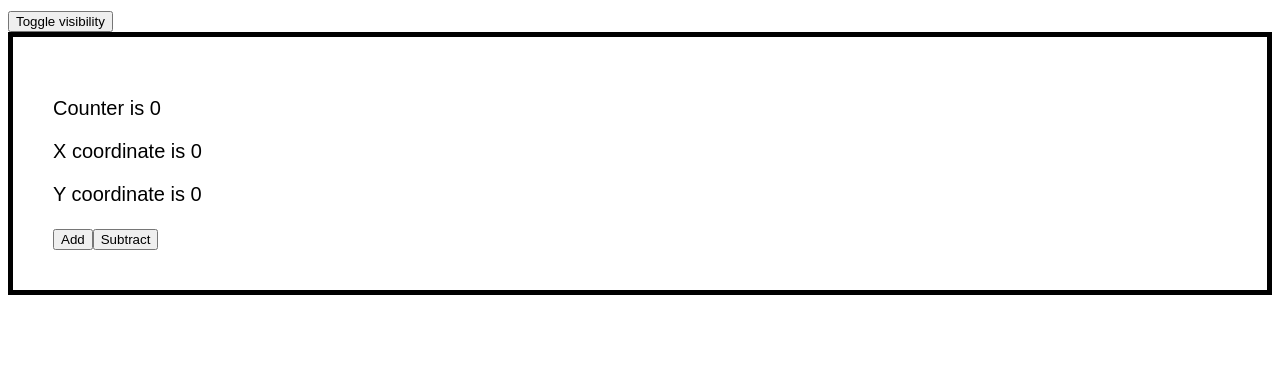
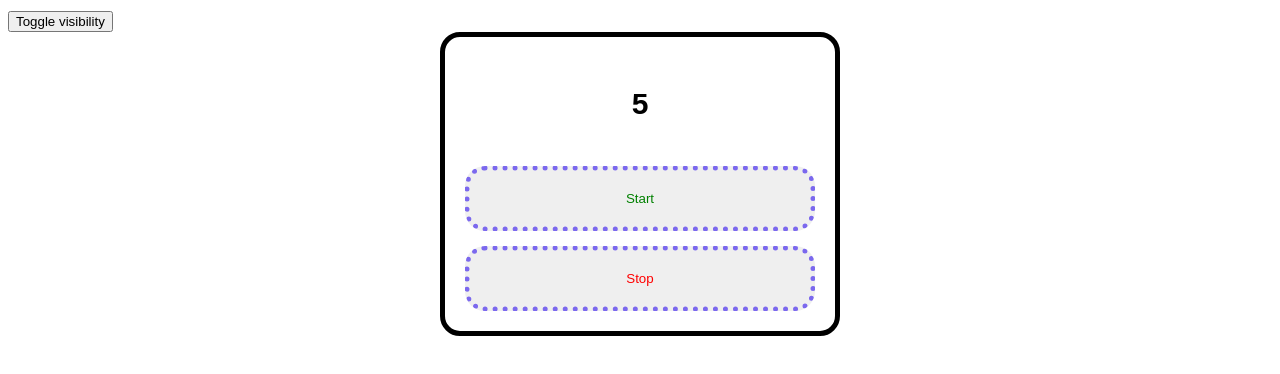
Before and after one commit to Makskuh/fe-2023-1-react-app, a React (Create React App) app: page / in a window 1280 px wide. Shown: the top 374 px of the page. Built offline with nearby package versions, Linux system fonts and the light colour scheme.

Commit message:
Refactor StopWatch to functtional components

```diff
--- a/src/App.js
+++ b/src/App.js
@@ -1,6 +1,7 @@
 import React, { useState } from 'react';
 import Counter from 'components/Counter';
 import CONSTANTS from './constants';
+import StopWatch from 'components/StopWatch';
 
 function App() {
   const [user, setUser] = useState({
@@ -10,7 +11,7 @@ function App() {
     imageSrc: 'picture.jpeg',
   });
   const [theme, setTheme] = useState(CONSTANTS.THEMES.DARK);
-  const [isVisible, setIsVisible] = useState(true);
+  const [isVisible, setIsVisible] = useState(false);
 
   const toggleVisibility = () => {
     setIsVisible(!isVisible);
@@ -22,6 +23,7 @@ function App() {
         <button onClick={toggleVisibility}>Toggle visibility</button>
       </div>
       {isVisible && <Counter />}
+      <StopWatch />
     </>
   );
 }
--- a/src/components/StopWatch/index.jsx
+++ b/src/components/StopWatch/index.jsx
@@ -1,66 +1,64 @@
-import { Component } from 'react';
+import { useState, useEffect } from 'react';
 import styles from './style.module.css';
-class StopWatch extends Component {
-  constructor(props) {
-    super(props);
 
-    this.state = {
-      currentTime: 0,
+function StopWatch(props) {
+  const [currentTime, setCurrentTime] = useState(0);
+  const [intervalId, setIntervalId] = useState(null);
+
+  useEffect(() => {
+    start();
+    console.log('DidMount');
+
+    return () => {
+      stop();
+      console.log('WillUnmount');
     };
-    this.intervalId = null;
-  }
+  }, []);
 
-  start = () => {
-    // const { currentTime } = this.state;
-    if (this.intervalId) {
+  function start() {
+    console.log('start func');
+    console.log(intervalId);
+    if (intervalId) {
       return;
     }
 
-    this.intervalId = setInterval(() => {
-      console.log('interval');
-      this.setState({
-        currentTime: this.state.currentTime + 1,
-      });
+    const newIntervalId = setInterval(() => {
+      setCurrentTime((oldTime) => oldTime + 1);
     }, 1000);
-  };
 
-  stop = () => {
-    clearInterval(this.intervalId);
-    this.intervalId = null;
-  };
-
-  componentDidMount() {
-    console.log('componentDidMount');
-    this.start();
+    setIntervalId(newIntervalId);
   }
 
-  componentDidUpdate(prevProps, prevState) {
-    console.log('componentDidUpdate');
+  function stop() {
+    console.log('stop func');
+
+    setIntervalId((intervalId) => {
+      clearInterval(intervalId);
+      return null;
+    });
   }
 
-  componentWillUnmount() {
-    console.log('componentWillUnmount');
-    this.stop();
-  }
+  // componentDidMount() {
+  //   console.log('componentDidMount');
+  //   this.start();
+  // }
 
-  render() {
-    const { currentTime } = this.state;
-
-    // this.setState({ currentTime: this.state.currentTime + 1 });
-    // this.start();
+  // componentWillUnmount() {
+  //   console.log('componentWillUnmount');
+  //   this.stop();
+  // }
 
   return (
     <section className={styles.container}>
       <p className={styles.display}>{currentTime}</p>
-        <button className={`${styles.btn} ${styles.startBtn}`} onClick={this.start}>
+      <button className={`${styles.btn} ${styles.startBtn}`} onClick={start}>
         Start
       </button>
-        <button className={`${styles.btn} ${styles.stopBtn}`} onClick={this.stop}>
+      <button className={`${styles.btn} ${styles.stopBtn}`} onClick={stop}>
         Stop
       </button>
     </section>
   );
 }
-}
 
 export default StopWatch;
```
Also changed, not shown: src/components/StopWatch/classVersion.jsx (added, +67 -0 lines). Lines whose indentation alone changed are shown as unchanged.
